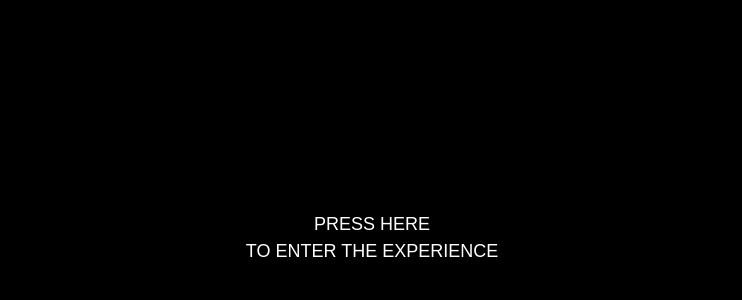
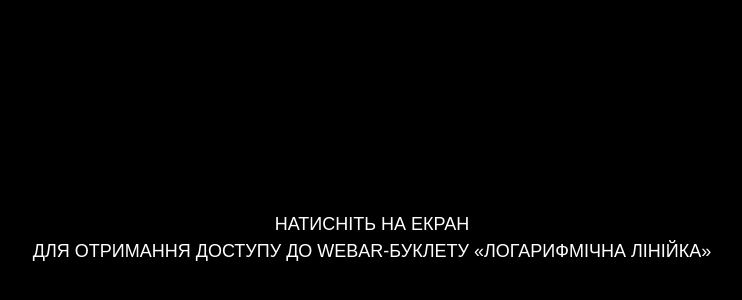
Before and after one commit to fedos2280/laba1, a plain HTML site: page index.html in a window 1280 px wide. Shown: the part 162-462 px from the top of the page, without its empty margins (268-1010 px from the left). Drawn offline with nearby package versions, Linux system fonts and the light colour scheme.

Commit message:
Update index.html

```diff
--- a/index.html
+++ b/index.html
@@ -27,9 +27,9 @@
                 text-transform: uppercase; font-family: Arial, Helvetica, sans-serif; font-weight: 400; line-height: 1.5em; font-size: large; white-space: nowrap;
                 user-select: none; pointer-events: none;
             ">
-            Press here
+            натисніть на екран
             <br>
-            to enter the experience
+            для отримання доступу до WebAR-буклету «логарифмічна лінійка»
         </div>
     </div>
 
```
